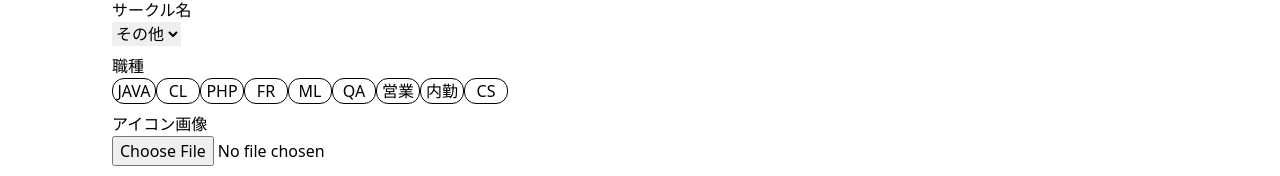
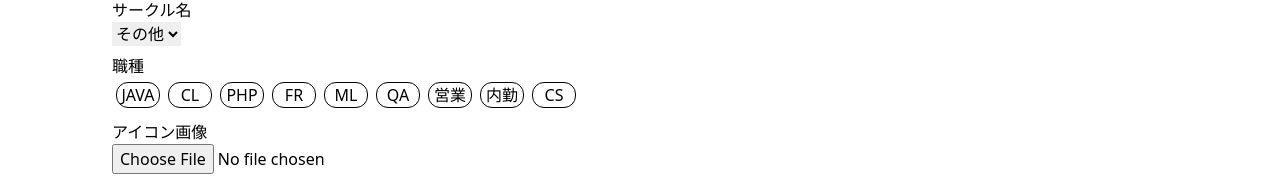
Before and after one commit to KonishiTatsuki/qiita-builder, a Nuxt app: page /userRegister in a window 1280 px wide. Shown: the part 386-562 px from the top of the page. Built offline with nearby package versions, Linux system fonts and the light colour scheme.

Commit message:
:sparkles: 画像のinputを画像しか選択できないように修正

```diff
--- a/pages/userRegister.vue
+++ b/pages/userRegister.vue
@@ -1,6 +1,7 @@
 <template>
   <div class="h-1/5">
-    <form action="">
+    <div>
+      <div>
         <div>
           <h1 class="title">新規登録</h1>
           <div class="mb-2">
@@ -42,7 +43,7 @@
           <div class="flex">
             <button
               type="button"
-            class="rounded-xl border border-black w-11"
+              class="rounded-xl border border-black w-11 m-1"
               v-for="item in occupation"
             >
               {{ item }}
@@ -52,7 +53,7 @@
         <div class="mb-2">
           アイコン画像
           <div>
-          <input type="file" />
+            <input type="file" accept="image/*" />
           </div>
         </div>
         <div>
@@ -68,12 +69,16 @@
             ></textarea>
           </div>
         </div>
+      </div>
+      <div>
+        <img src="" alt="" />
+      </div>
+    </div>
 
     <div class="flex mb-4">
       <button class="btn mr-3">登録してQiitaへ進む</button>
       <button class="btn">登録する</button>
     </div>
-    </form>
   </div>
 </template>
 
```
Lines whose indentation alone changed are shown as unchanged.
